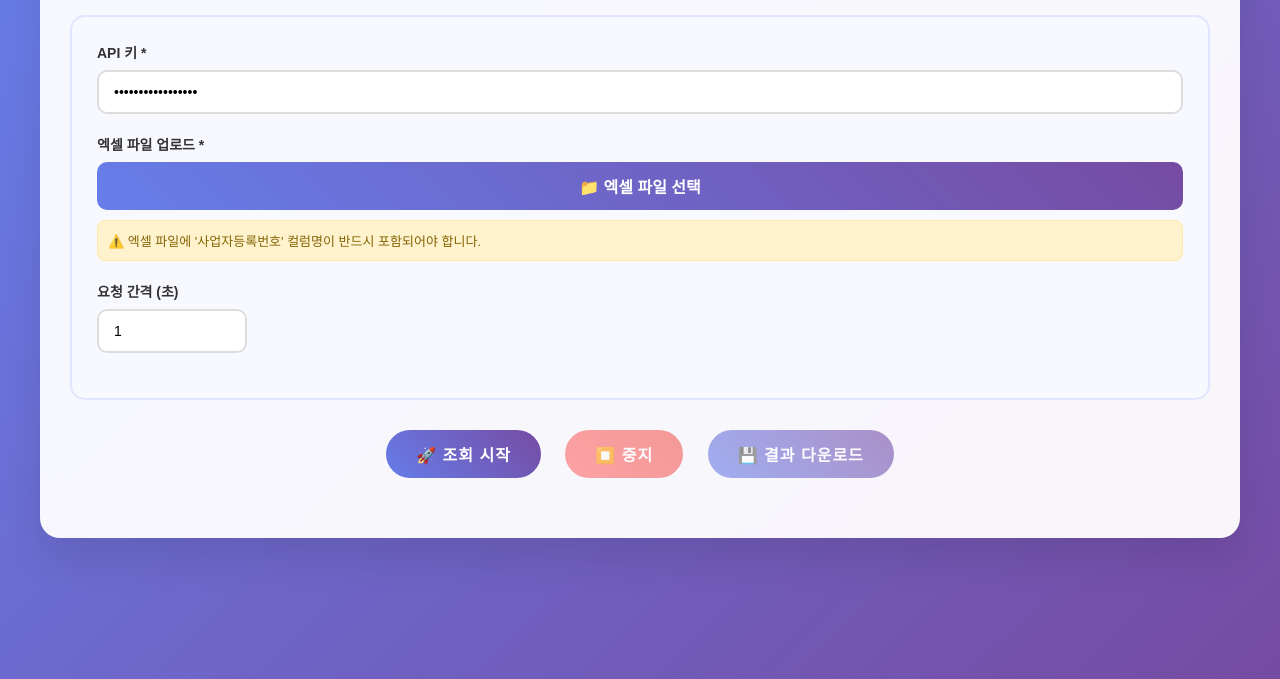
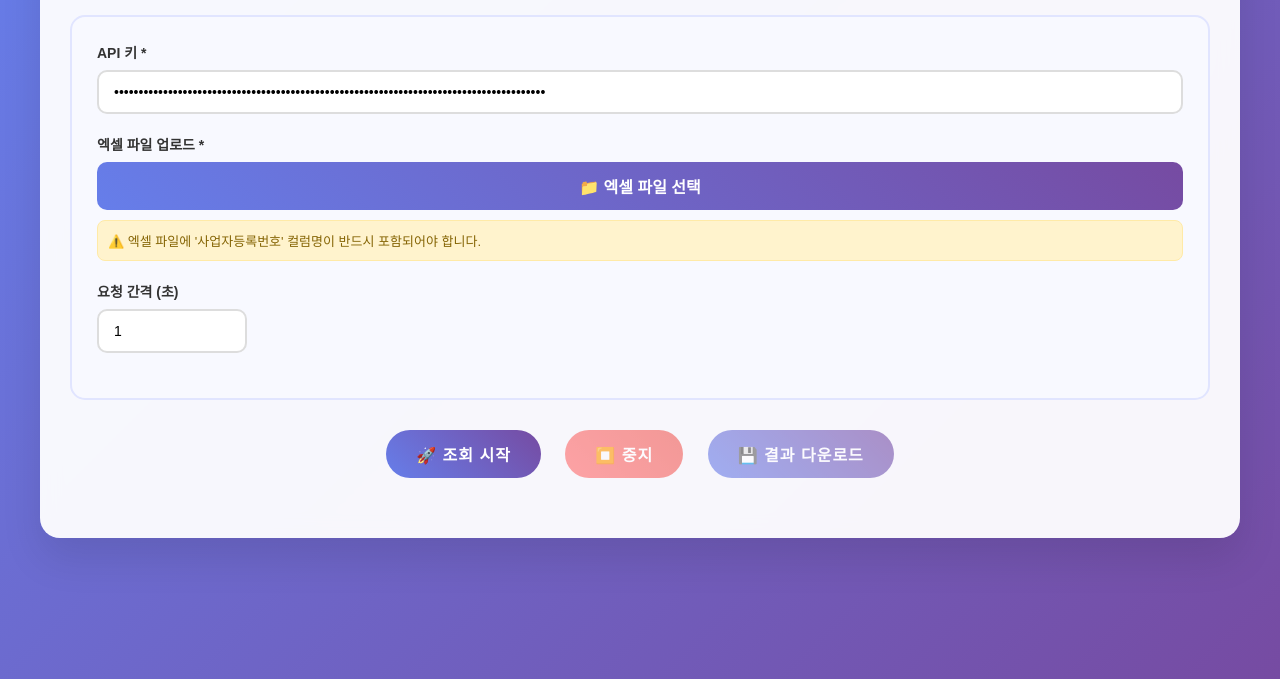
Before and after one commit to Andy-Jung-Git/Insurance, a plain HTML site: page index.html in a window 1280 px wide. Shown: the part 121-800 px from the top of the page. Drawn offline with Linux system fonts and the light colour scheme.

Commit message:
Update index.html

```diff
--- a/index.html
+++ b/index.html
@@ -391,7 +391,7 @@
         const API_BASE_URL = 'http://apis.data.go.kr/1490000/empinsrnceco/getEmpinsrncecoDtlInqSvc';
 
         // 부서 내부용 API 키 (자동 설정)
-        const INTERNAL_API_KEY = 'YOUR_API_KEY_HERE'; // 여기에 실제 API 키를 넣어주세요
+        const INTERNAL_API_KEY = '+yJasHD7Z6SzpXbUSVX+xv/F8NoZckOVWzHS8Y3LDC1j7WF4cIacYEQLF2bUWaTH6vz9iuBDKHYOtv9R5di4kw=='; // 여기에 실제 API 키를 넣어주세요
 
         // 페이지 로드시 API 키 자동 설정
         window.onload = function() {
@@ -693,4 +693,5 @@
         }
     </script>
 </body>
+
 </html>
```
